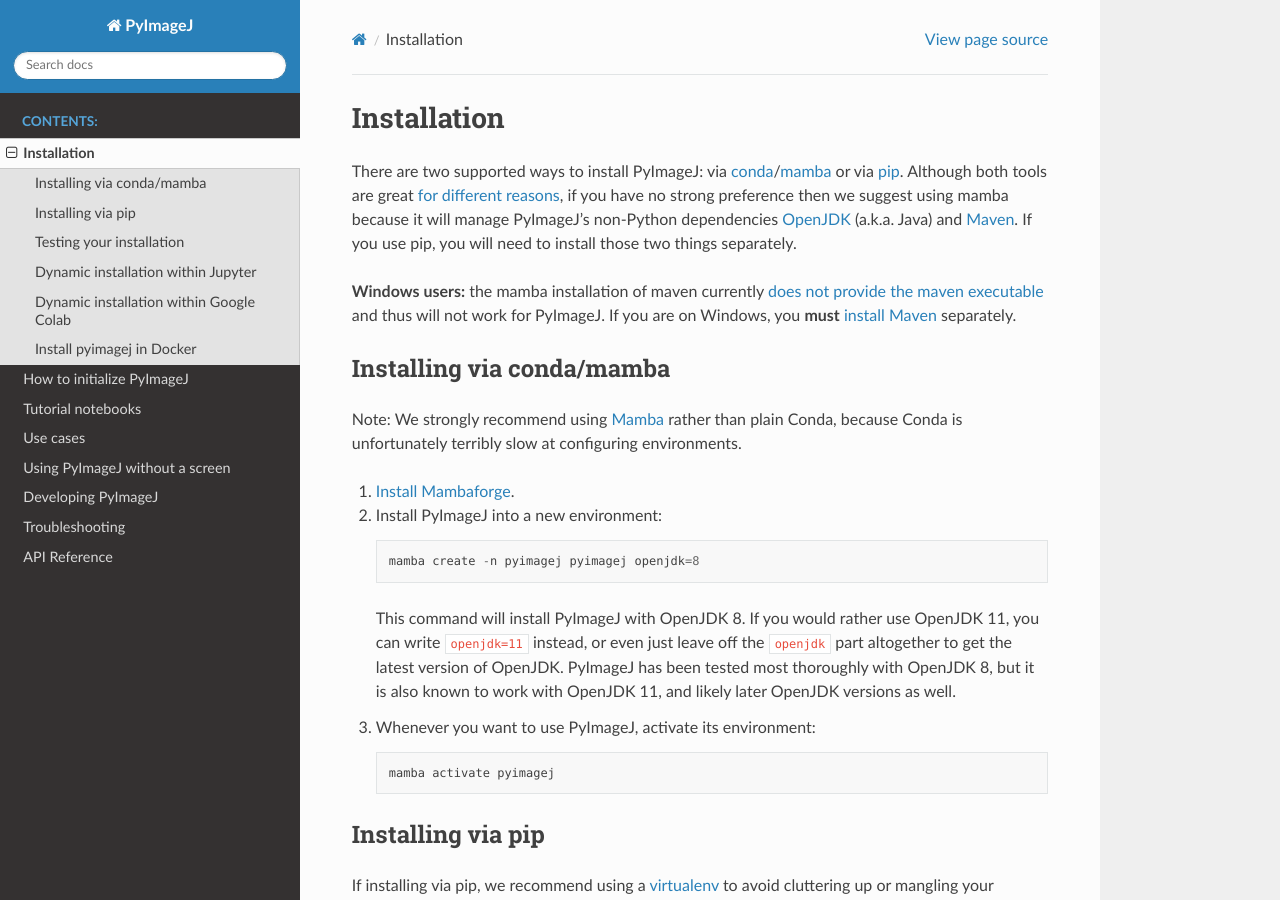
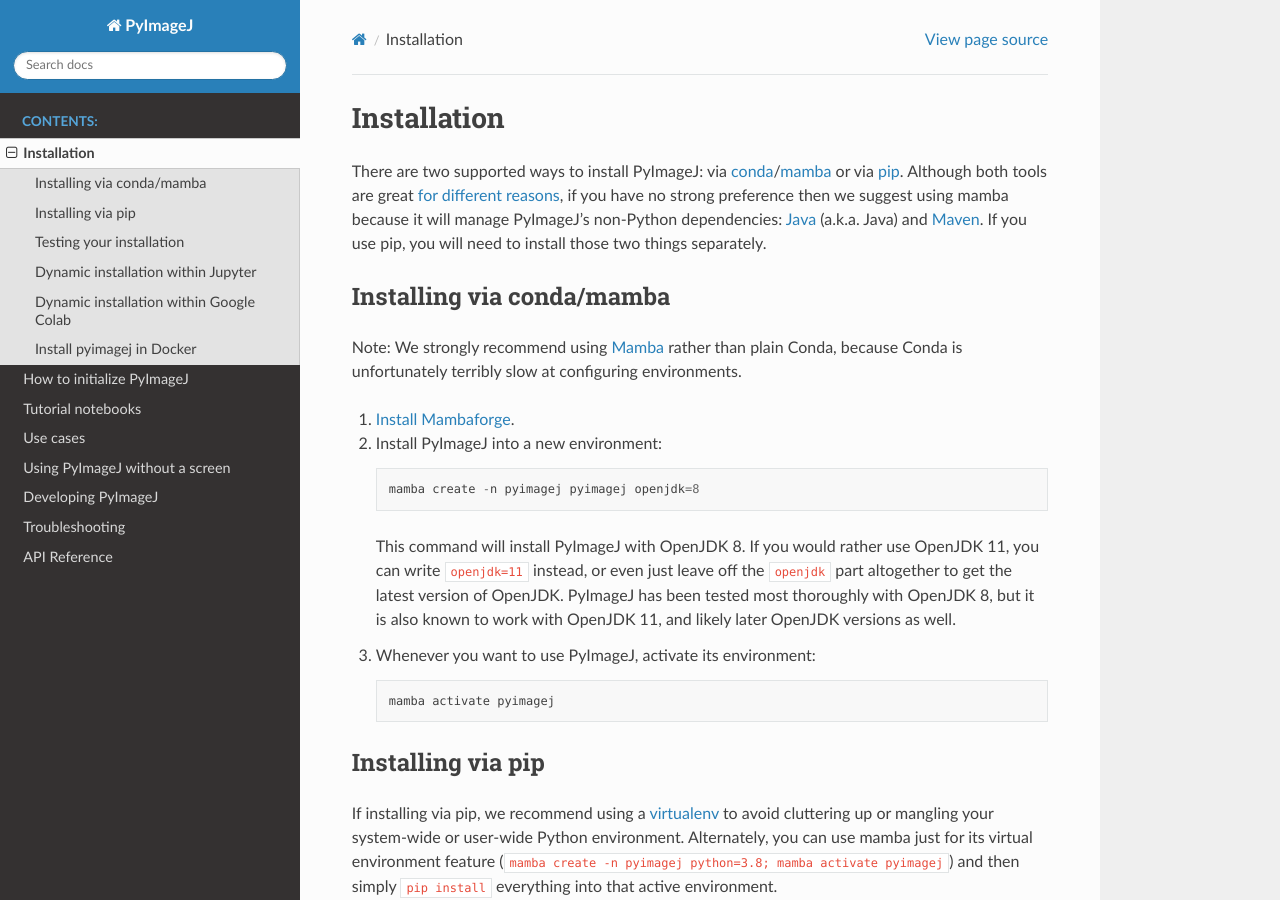
Before and after one commit to imagej/pyimagej, a Sphinx documentation site: the page built from doc/Install.md, in a window 1280 px wide and 900 px high. Built offline with Sphinx 7.4.7 and the Read the Docs theme 2.0.0, drawn with Linux system fonts in a browser that asks for light colours; pages that are not in the unit, such as notebooks, are missing from menus.

Commit message:
Update Install.md
Remove outdated windows-specific warning and update Java/Maven links to install pages.

```diff
--- a/doc/Install.md
+++ b/doc/Install.md
@@ -6,15 +6,10 @@
 Although both tools are great
 [for different reasons](https://www.anaconda.com/blog/understanding-conda-and-pip),
 if you have no strong preference then we suggest using mamba because it will
-manage PyImageJ's non-Python dependencies
-[OpenJDK](https://en.wikipedia.org/wiki/OpenJDK) (a.k.a. Java) and
-[Maven](https://maven.apache.org/). If you use pip, you will need to install
+manage PyImageJ's non-Python dependencies:
+[Java](https://www.azul.com/downloads/?version=java-8-lts&package=jdk#zulu) (a.k.a. Java) and
+[Maven](https://maven.apache.org/install.html). If you use pip, you will need to install
 those two things separately.
-
-**Windows users:** the mamba installation of maven currently
-[does not provide the maven executable](https://github.com/conda-forge/maven-feedstock/issues/23)
-and thus will not work for PyImageJ. If you are on Windows, you **must**
-[install Maven](https://maven.apache.org/install.html) separately.
 
 ## Installing via conda/mamba
 
```
